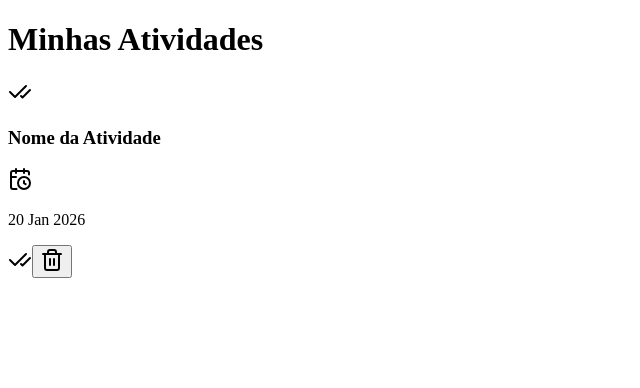
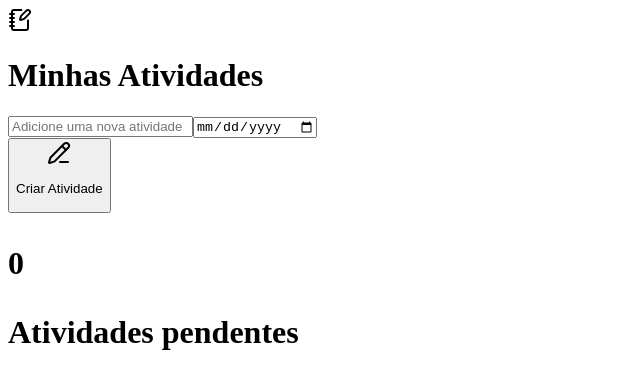
Before and after one commit to Dev-Nadson/ToDo-Web, a Next.js app: page / in a window 1280 px wide. Shown: the top 388 px of the page, without its empty margins (0-640 px from the left). Built offline with nearby package versions, Linux system fonts and the light colour scheme.

Commit message:
Feat: feito

```diff
--- a/app/components/Body/Body.tsx
+++ b/app/components/Body/Body.tsx
@@ -1,43 +1,41 @@
 import { CalendarClock, CheckCheck, Trash2 } from "lucide-react"
-import Link from "next/link"
 
-function Body() {
+function Body({ activities }: { activities: { name: string, dueDate: string }[] }) {
     return (
-        <section className="max-w-7xl w-full bg-zinc-100 my-2 shadow-indigo-400/30 shadow-2xl">
+        <section className="max-w-7xl w-full bg-zinc-100 my-2 shadow-indigo-400/30 shadow-2xl rounded-md">
 
-            <div>
-
-                <div className="shadow-indigo-400/30 shadow-2xl flex py-6 px-8 justify-between items-center">
+            <div className="flex flex-col gap-4 py-6 px-8">
+                {activities.length > 0 && activities.map((activity: any) => {
+                    return (
+                        <article className="h-full">
+                            <div className="shadow-indigo-400/30 border-l-8 border border-indigo-600 shadow-lg flex rounded-3xl p-6 justify-between items-center ">
                                 <div className="flex gap-4 items-center">
-                        {/*Ícone de marcar completo*/}
-                        <div className="size-12 bg-indigo-600 rounded-full flex items-center justify-center">
-                            <CheckCheck className="text-zinc-50 size-7" />
+                                    <div className="size-10 bg-transparent border-3 hover:border-6 transition-all duration-300 border-indigo-600 disabled:bg-indigo-600 rounded-full flex items-center justify-center cursor-pointer hover:bg-indigo-00 ">
+                                        <CheckCheck className="hidden disabled:block text-zinc-50 size-7" />
                                     </div>
 
-                        {/*Nome e prazo*/}
-                        <div>
-                            <h3 className="text-2xl">Nome da Atividade</h3>
+                                    <div className="flex flex-col gap-1">
+                                        <h3 className="text-2xl max-w-230">{activity.name}</h3>
                                         <div className="flex gap-2">
-                                <CalendarClock className="size-" />
-                                <p>20 Jan 2026</p>
+                                            <CalendarClock className="" />
+                                            <p>{activity.dueDate}</p>
                                         </div>
                                     </div>
                                 </div>
 
-                    {/*Botões concluir e excluir*/}
                                 <div className="flex gap-3">
-
-                        <a className="size-12 bg-indigo-600 rounded-full flex items-center justify-center cursor-pointer">
+                                    <a className="size-12 bg-indigo-600 rounded-full flex items-center justify-center cursor-pointer hover:bg-indigo-700 hover:scale-110 duration-300 transition-all hover:shadow-lg hover:shadow-indigo-400">
                                         <CheckCheck className="text-zinc-50 size-7" />
                                     </a>
 
-                        <button className="size-12 bg-red-800 rounded-full flex items-center justify-center">
+                                    <button className="size-12 bg-red-800 rounded-full flex items-center justify-center cursor-pointer hover:bg-red-900 hover:scale-110 duration-300 transition-all hover:shadow-lg hover:shadow-red-400">
                                         <Trash2 className="text-zinc-50 size-6.5" />
                                     </button>
-
                                 </div>
                             </div>
-
+                        </article>
+                    )
+                })}
             </div>
         </section >
     )
--- /dev/null
+++ b/app/components/CreateSection/CreateSection.tsx
@@ -0,0 +1,44 @@
+'use client'
+
+import { useState } from "react"
+import { PencilLine } from "lucide-react"
+
+function CreateSection({ setActivities, activities }: { setActivities: (novoArray: { name: string, dueDate: string }[]) => void, activities: { name: string, dueDate: string }[] }) {
+    const [name, setName] = useState<string>('')
+    const [dueDate, setDueDate] = useState<string>('')
+
+    console.log(activities)
+
+    return (
+        <article className="h-full max-w-7xl w-full bg-zinc-100 border-x-8 border border-indigo-600 rounded-3xl my-2 shadow-indigo-400/30 shadow-2xl">
+            <div className="shadow-indigo-400/30 shadow-lg flex flex-col md:flex-row py-5 px-2 md:px-10 justify-between items-center">
+
+                <div className="flex justify-between items-center max-w-243 border border-slate-300 w-full rounded-3xl text-nowrap">
+                    <input
+                        type="text"
+                        placeholder="Adicione uma nova atividade"
+                        className="flex placeholder:text-zinc-400  p-3 flex-1 rounded-3xl"
+                        value={name}
+                        onChange={(e: any) => setName(e.target.value)}
+                    />
+
+                    <input
+                        type="date"
+                        className="flex justify-center p-3 rounded-full flex-1 text-transparent cursor-pointer [&::-webkit-datetime-edit]:hidden"
+                        value={dueDate}
+                        onChange={(e: any) => setDueDate(e.target.value)}
+                    />
+                </div>
+
+                <div className="flex items-center py-2 px-4  bg-indigo-600 rounded-2xl cursor-pointer hover:bg-indigo-700 hover:scale-110 duration-300 transition-all hover:shadow-lg hover:shadow-indigo-400">
+                    <button className="flex items-center gap-2" onClick={(() => setActivities([...(activities || []), { name, dueDate }]))}>
+                        <PencilLine className="text-zinc-50 size-6" />
+                        <p className="font-bold text-purple-50 text-lg"> Criar Atividade </p>
+                    </button>
+                </div>
+            </div>
+        </article >
+    )
+}
+
+export { CreateSection }
--- /dev/null
+++ b/app/components/Footer/Footer.tsx
@@ -0,0 +1,13 @@
+function Footer({ activities }: { activities: { name: string, dueDate: string }[] }) {
+    const count = activities.length
+
+    return (
+        <header className="w-full bg-zinc-100 max-w-7xl rounded-b-3xl rounded-md shadow-indigo-400/30 shadow-2xl">
+            <div className="flex items-center justify-center md:justify-start mx-auto transition-all duration-400 px-4 sm:px-6 lg:px-15 py-4 gap-4">
+                <h1 className="text-2xl flex gap-4"> <p>{count}</p> Atividades pendentes</h1>
+            </div>
+        </header>
+    )
+}
+
+export { Footer }
--- a/app/components/Header/Header.tsx
+++ b/app/components/Header/Header.tsx
@@ -1,7 +1,10 @@
+import { NotebookPen } from "lucide-react"
+
 function Header() {
     return (
-        <header className="w-full bg-zinc-100 max-w-7xl mt-5 rounded-t-2xl shadow-indigo-400/30 shadow-2xl">
-            <div className=" flex justify-center md:justify-start mx-auto transition-all duration-400 px-4 sm:px-6 lg:px-15 py-6">
+        <header className="w-full bg-zinc-100 max-w-7xl mt-5 rounded-t-3xl rounded-md shadow-indigo-400/30 shadow-2xl">
+            <div className="flex items-center justify-center md:justify-start mx-auto transition-all duration-400 px-4 sm:px-6 lg:px-15 py-6 gap-4">
+                <NotebookPen className=" size-6 md:size-10 text-indigo-600" />
                 <h1 className="font-bold text-2xl md:text-[2.5rem]">Minhas Atividades</h1>
             </div>
         </header>
--- a/app/page.tsx
+++ b/app/page.tsx
@@ -1,11 +1,19 @@
+'use client'
 import { Header } from "./components/Header/Header";
 import { Body } from "./components/Body/Body";
+import { CreateSection } from "./components/CreateSection/CreateSection";
+import { useState } from "react";
+import { Footer } from "./components/Footer/Footer";
 
 export default function Home() {
+  const [activities, setActivities] = useState<{ name: string, dueDate: string }[]>()
+
   return (
     <div className="flex flex-col min-h-screen items-center text-black bg-zinc-200 p-5">
       <Header />
-      <Body />
+      <CreateSection setActivities={setActivities} activities={activities ?? []} />
+      <Body activities={activities ?? []} />
+      <Footer activities={activities ?? []} />
     </div>
   );
 }
```
Lines whose indentation alone changed are shown as unchanged.
